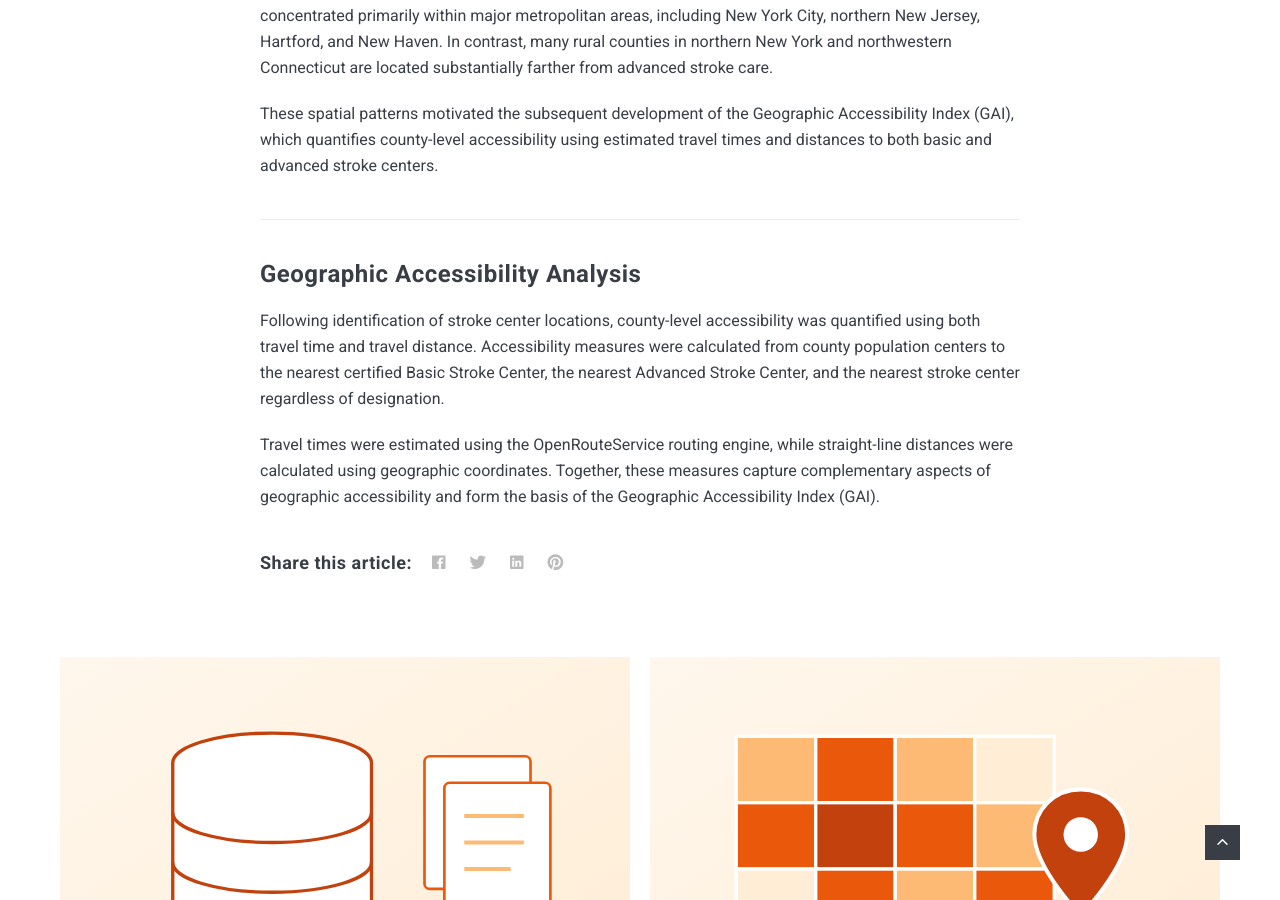
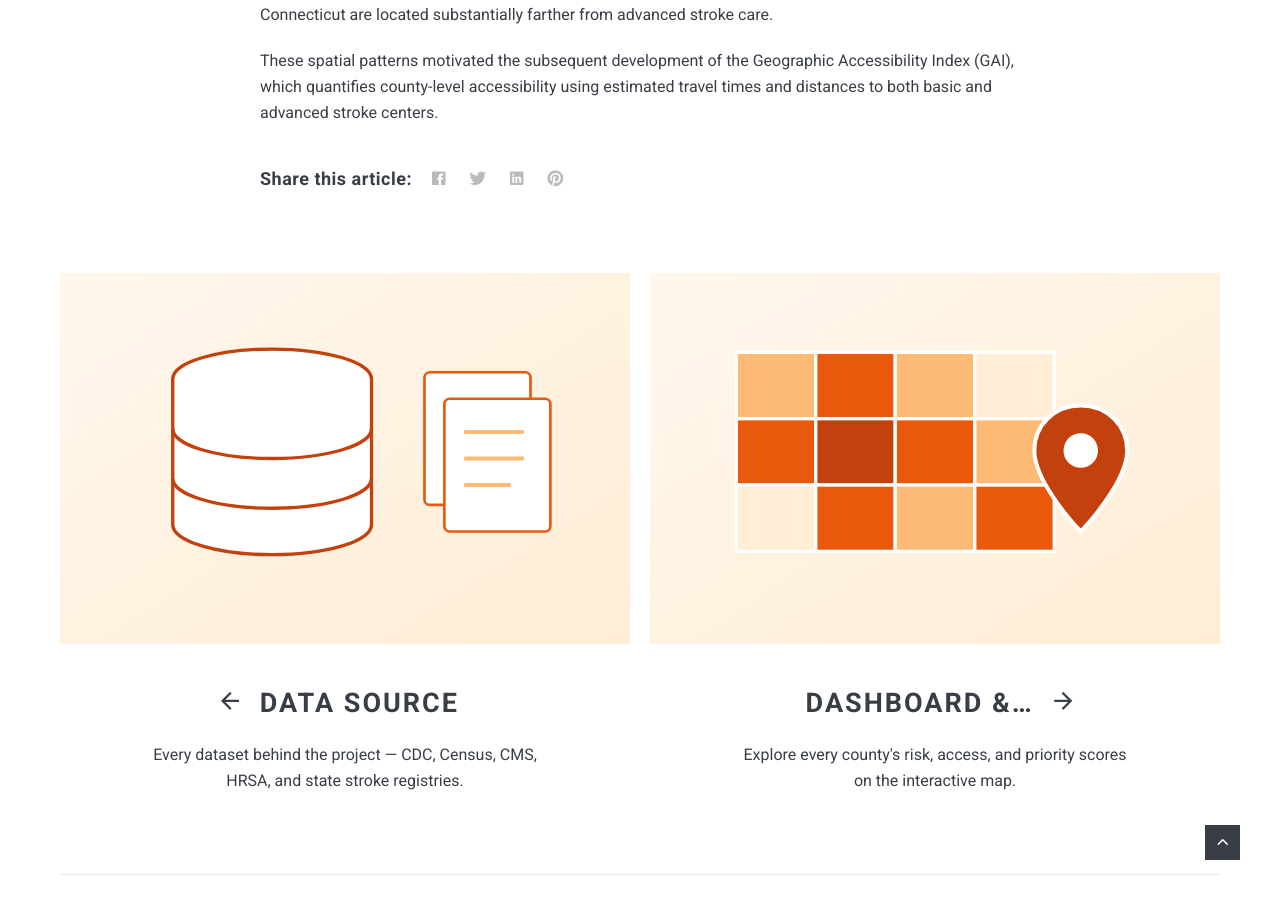
Before and after one commit to palism1/stroke-burden-index, a Jekyll site: the page built from docs/_posts/2026-07-05-methodology.md, in a window 1280 px wide and 900 px high, scrolled down 8641 px. Built offline with Jekyll 4.4.1, drawn with Linux system fonts in a browser that asks for light colours; nearby versions of some CDN libraries.

Commit message:
Update 2026-07-05-methodology.md

```diff
--- a/docs/_posts/2026-07-05-methodology.md
+++ b/docs/_posts/2026-07-05-methodology.md
@@ -215,11 +213,3 @@ Basic stroke centers represent the minimum level of certified stroke care capabl
 Mapping these facilities provided an initial assessment of healthcare resource distribution prior to calculating travel times and distances. The maps demonstrated that basic stroke centers are distributed throughout much of the tri-state region, while advanced stroke centers are fewer in number and are concentrated primarily within major metropolitan areas, including New York City, northern New Jersey, Hartford, and New Haven. In contrast, many rural counties in northern New York and northwestern Connecticut are located substantially farther from advanced stroke care.
 
 These spatial patterns motivated the subsequent development of the Geographic Accessibility Index (GAI), which quantifies county-level accessibility using estimated travel times and distances to both basic and advanced stroke centers.
-
----
-
-### Geographic Accessibility Analysis
-
-Following identification of stroke center locations, county-level accessibility was quantified using both travel time and travel distance. Accessibility measures were calculated from county population centers to the nearest certified Basic Stroke Center, the nearest Advanced Stroke Center, and the nearest stroke center regardless of designation.
-
-Travel times were estimated using the OpenRouteService routing engine, while straight-line distances were calculated using geographic coordinates. Together, these measures capture complementary aspects of geographic accessibility and form the basis of the Geographic Accessibility Index (GAI).
```
Also changed, not shown: other parts of docs/_posts/2026-07-05-methodology.md (+0 -2 lines).
